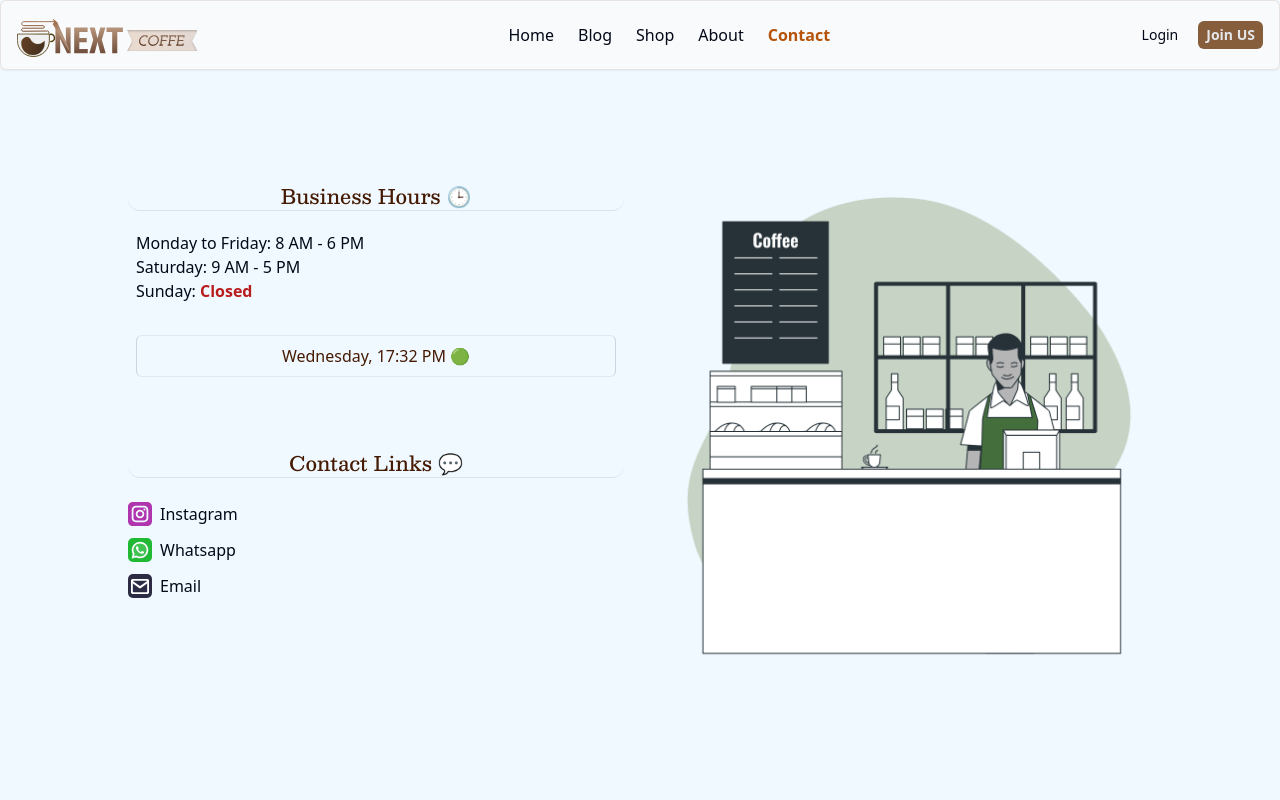
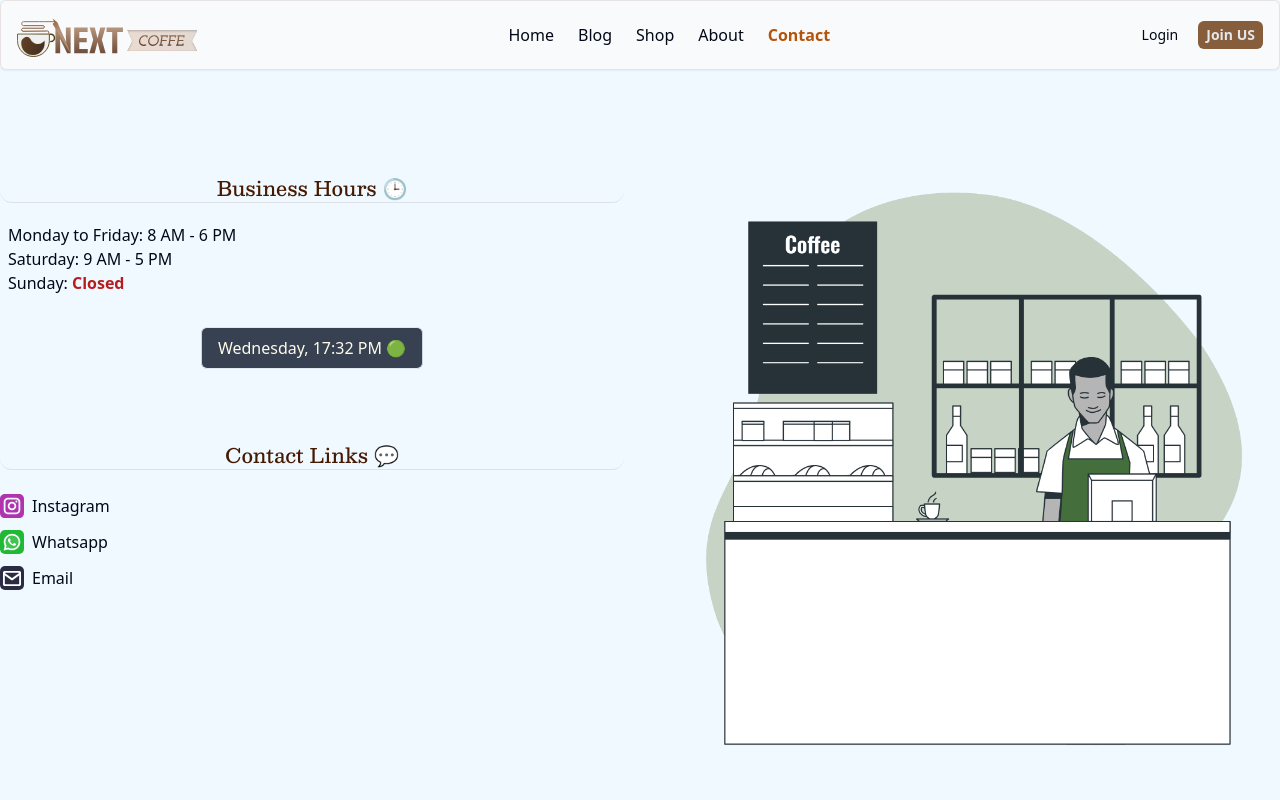
Before and after one commit to Skitttz/NextCoffe, a Next.js app: page /contact in a window 1280 px wide. Shown: the top 800 px of the page. Built offline with nearby package versions, Linux system fonts and the light colour scheme.

Commit message:
refact: overView width better & feat blog

```diff
--- a/src/app/about/page.tsx
+++ b/src/app/about/page.tsx
@@ -7,7 +7,7 @@ export const metadata: Metadata = {
 
 export default async function AboutPage() {
   return (
-    <main className="min-h-[1080px] max-w-5xl mx-auto animate-animeDown lg:py-4">
+    <main className="min-h-[1080px] lg:max-w-7xl max-w-5xl mx-auto animate-animeDown lg:py-4">
       <AboutBlockSection />
     </main>
   );
--- a/src/app/blog/[slug]/page.tsx
+++ b/src/app/blog/[slug]/page.tsx
@@ -1,4 +1,7 @@
+import ArticleComponent from '../../_components/Blog/ArticleComponent';
 import ArticleIntro from '../../_components/Blog/ArticleIntro';
+import ArticleOverview from '../../_components/Blog/ArticleOverview';
+import FeaturedItems from '../../_components/FeaturedItems/FeaturedItems';
 import { fetchBlogArticlesData, fetchData } from '../../utils/api';
 
 export default async function Page({ params }) {
@@ -7,9 +10,18 @@ export default async function Page({ params }) {
   const articleFindBySlug = articles.find(
     (article: any) => article.slug === articleSlug,
   );
+
+  const moreArticle = articles.filter(
+    (article: any) => article.slug !== articleSlug,
+  );
   return (
-    <main className="max-w-5xl mx-auto py-12">
+    <main className="lg:max-w-7xl max-w-5xl mx-auto py-12">
       <ArticleIntro data={articleFindBySlug} />
+      <ArticleOverview article={articleFindBySlug} />
+      {articleFindBySlug.articleContent.map((component: any) => (
+        <ArticleComponent key={component.id} component={component} />
+      ))}
+      <FeaturedItems items={moreArticle} title={'Explore others Articles'} />
     </main>
   );
 }
--- a/src/app/blog/page.tsx
+++ b/src/app/blog/page.tsx
@@ -18,7 +18,7 @@ export default async function Blog() {
   );
   return (
     <main
-      className={`${styles} styles min-h-[1080px] max-w-5xl mx-auto animate-animeDown lg:py-4 flex flex-col gap-y-24`}
+      className={`${styles} styles min-h-[1080px] lg:max-w-7xl max-w-5xl mx-auto animate-animeDown lg:py-4 flex flex-col gap-y-24`}
     >
       <HighlightArticle data={foundHighLightArticleData} />
       <FeaturedItems items={featuredArticlesData} />
--- a/src/app/coffe/page.tsx
+++ b/src/app/coffe/page.tsx
@@ -23,10 +23,10 @@ export default async function CoffePage() {
   const coffes = await getCoffesData();
   return (
     <main className="animate-animeDown h-screen py-4">
-      <h1 className="text-amber-950 max-w-5xl mx-auto mb-8 text-3xl font-semibold font-besley">
+      <h1 className="text-amber-950 lg:max-w-7xl max-w-5xl mx-auto mb-8 text-3xl font-semibold font-besley">
         Coffe Store
       </h1>
-      <div className="grid grid-cols-4 gap-x-8 gap-y-12 max-w-5xl mx-auto">
+      <div className="grid grid-cols-4 gap-x-8 gap-y-12 lg:max-w-7xl max-w-5xl mx-auto">
         {coffes &&
           coffes.map((item: CoffesItem, index: number) =>
             index < 16 ? (
--- a/src/app/contact/page.tsx
+++ b/src/app/contact/page.tsx
@@ -40,7 +40,7 @@ export default function Contact() {
   ];
 
   return (
-    <main className="min-h-[1080px] max-w-5xl mx-auto animate-animeDown">
+    <main className="min-h-[1080px] lg:max-w-7xl max-w-5xl mx-auto animate-animeDown">
       <div className=" grid grid-cols-[1fr,1fr] gap-x-8 mt-6">
         <div className="flex flex-col gap-y-4">
           <div className="pb-4 ">
@@ -61,8 +61,10 @@ export default function Contact() {
                   Closed
                 </span>{' '}
               </li>
-              <li className="mt-8 border justify-self-center border-x-slate-300 rounded-md p-2 text-center text-amber-950 font-medium">
-                {coffeStoreStatus()}
+              <li className="mt-8 mx-auto ">
+                <p className="bg-gray-700 border py-2 px-4 border-x-slate-300 rounded-md text-center text-amber-50 font-medium">
+                  {coffeStoreStatus()}
+                </p>
               </li>
             </ul>
           </div>
--- a/src/app/layout.tsx
+++ b/src/app/layout.tsx
@@ -10,13 +10,11 @@ export const metadata = {
 
 export default function RootLayout({ children }) {
   return (
-    <html lang="en" suppressHydrationWarning={true}>
+    <html lang="en" className="scroll-smooth" suppressHydrationWarning={true}>
       <link rel="icon" href="/favicon.ico" />
-      <body
-        className={`${besley.variable} bg-sky-50 scroll-smooth flex flex-col`}
-      >
+      <body className={`${besley.variable} bg-sky-50 flex flex-col`}>
         <Header />
-        <main className="pt-2 min-h-screen">{children}</main>
+        <main className="min-h-screen">{children}</main>
         <Footer />
       </body>
     </html>
--- a/src/app/page.tsx
+++ b/src/app/page.tsx
@@ -14,18 +14,18 @@ export default async function Home() {
   const DateInfoBlock = await createInfoBlocksData(dataInfobBlocksRaw);
 
   return (
-    <main className="animate-animeFade min-h-screen max-w-5xl mx-auto flex flex-col gap-y-16">
+    <main className="animate-animeFade min-h-screen lg:max-w-7xl max-w-5xl mx-auto flex flex-col gap-y-36">
       <div className=" divide-y-4 divide-yellow-400">
-        <div className="grid grid-cols-[2fr,1fr] gap-x-4 h-[auto] pb-24">
+        <div className="grid grid-cols-[1fr,600px] gap-x-4 pt-24 pb-36">
           <div className="flex flex-col gap-y-4 my-auto">
-            <h3 className={`font-medium text-amber-900 text-xl`}>
+            <h3 className={`font-medium text-amber-900 text-3xl`}>
               A simple pleasure for{' '}
               <span className="font-semibold">everyone</span>
             </h3>
-            <h2 className={`font-besley text-7xl`}>
+            <h2 className={`font-besley text-8xl`}>
               Good <span className="font-besley text-amber-950">Coffe</span>
             </h2>
-            <p className="font-light font-inter text-slate-950 max-w-xl mb-4">
+            <p className="font-light text-lg font-inter text-slate-950 max-w-xl mb-4">
               In the aromatic universe, each bean is a story waiting to be told,
               and each cup is a unique sensory journey. With each cup, embark on
               a sensory journey. Becomes a gateway to a transcendent experience,
```
